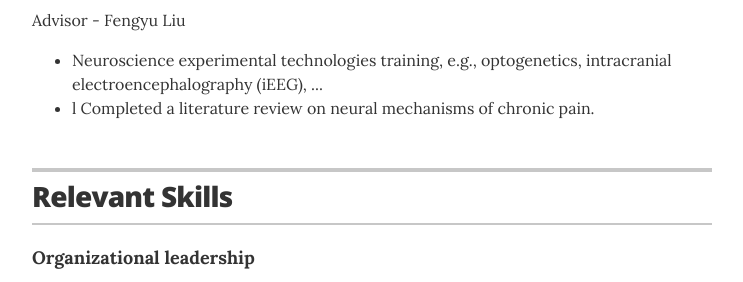
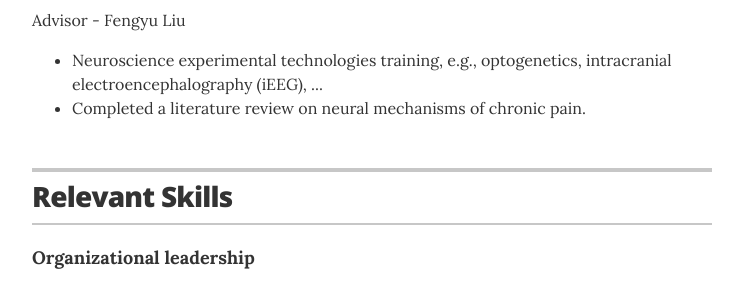
Before and after one commit to PsychYan/PsychYan.github.io, a Jekyll site: the page built from index.html, in a window 1280 px wide and 900 px high, scrolled down 1754 px. Shown: the part 232-514 px from the top of the window, without its empty margins (268-1011 px from the left). Built offline with Jekyll 4.4.1, drawn with Linux system fonts in a browser that asks for light colours.

Commit message:
Update experience.yml

```diff
--- a/_data/experience.yml
+++ b/_data/experience.yml
@@ -21,4 +21,4 @@
 - company: Neuroscience Research Institute, Peking University
   position: Innovative Talents Training Project
   duration:   2017  &mdash; 2019
-  summary: Advisor - Fengyu Liu <ul class="resume-item-list"><li>Neuroscience experimental technologies training, e.g., optogenetics, intracranial electroencephalography (iEEG), ...</li><li>l	Completed a literature review on neural mechanisms of chronic pain.</li></ul>
+  summary: Advisor - Fengyu Liu <ul class="resume-item-list"><li>Neuroscience experimental technologies training, e.g., optogenetics, intracranial electroencephalography (iEEG), ...</li><li>Completed a literature review on neural mechanisms of chronic pain.</li></ul>
```
